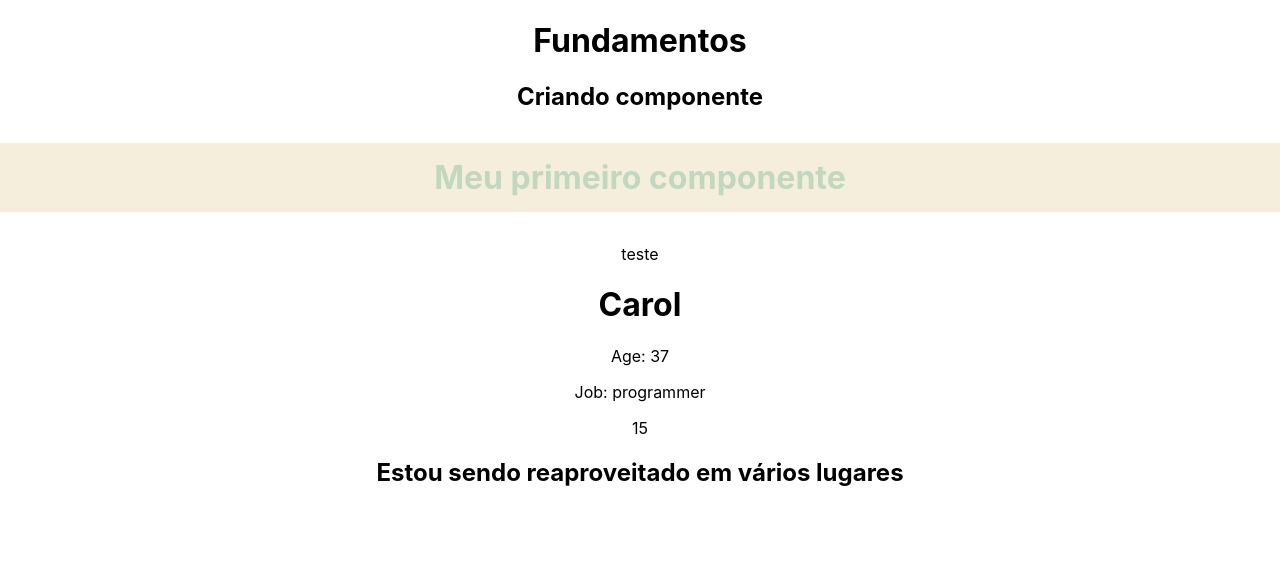
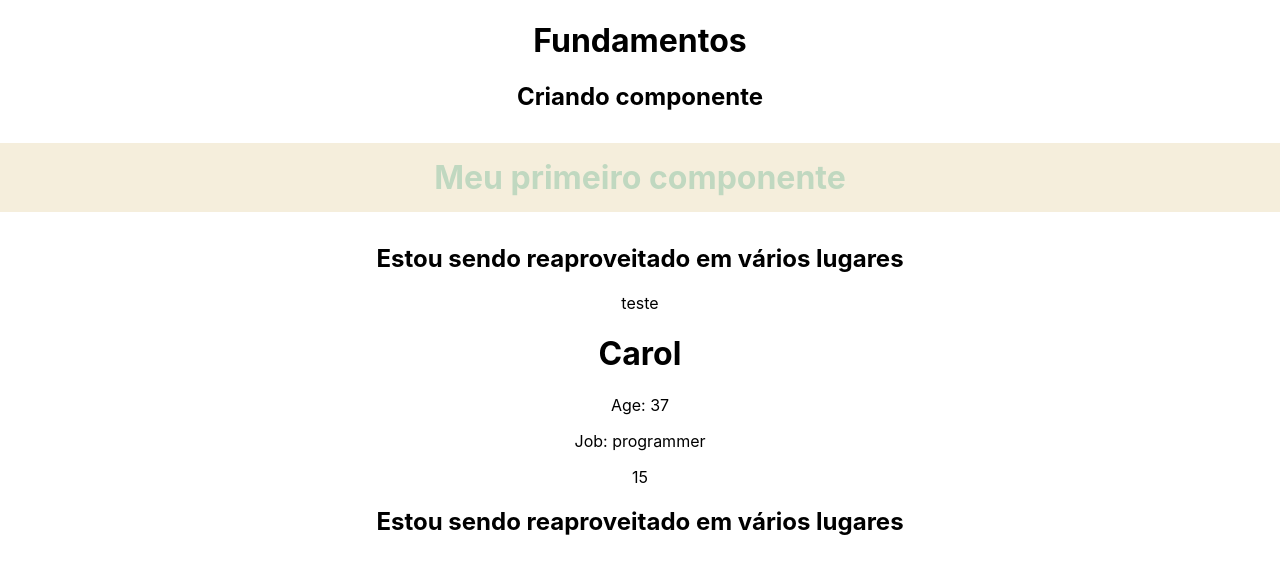
Before and after one commit to carolinakaji/react_estudos, a React (Create React App) app in the folder 2_FUNDAMENTOS/fundamentos/: page / in a window 1280 px wide. Shown: the top 574 px of the page. Built offline with nearby package versions, Linux system fonts and the light colour scheme.

Commit message:
MyComponent na hierarquia de filho do FirstComponent

```diff
--- a/2_FUNDAMENTOS/fundamentos/src/components/FirstComponent.js
+++ b/2_FUNDAMENTOS/fundamentos/src/components/FirstComponent.js
@@ -1,9 +1,12 @@
+import MyComponent from "./MyComponent";
+
 const FirstComponent = () => {
 
   return (
 
     <div>
       <p className="texto-verde">Meu primeiro componente</p>
+      <MyComponent />
       <p>teste</p>
     </div>
   );
```
